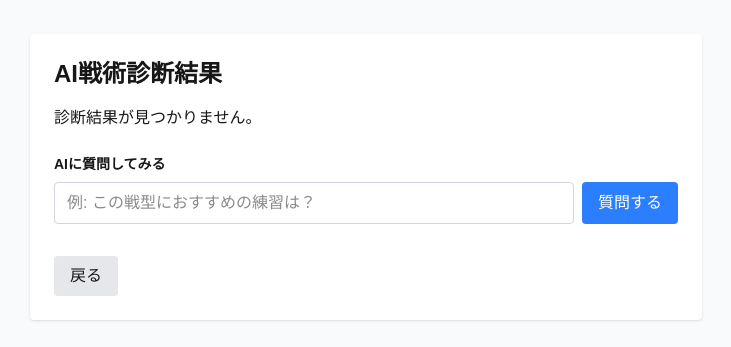
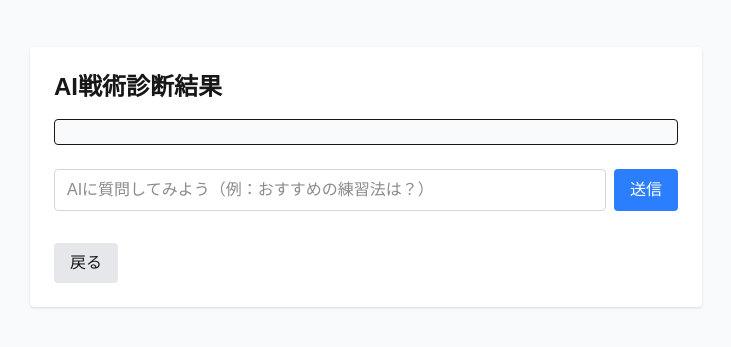
Before and after one commit to kassytt/tactics_tabletennis, a Next.js app: page /result in a window 1280 px wide. Shown: the part 223-570 px from the top of the page, without its empty margins (274-1005 px from the left). Built offline with nearby package versions, Linux system fonts and the light colour scheme.

Commit message:
追加質問をチャット形式にする

```diff
--- a/app/result/page.tsx
+++ b/app/result/page.tsx
@@ -3,19 +3,31 @@
 import { useEffect, useState } from "react";
 import { useRouter } from "next/navigation";
 
+type ChatEntry = {
+  role: "user" | "assistant";
+  content: string;
+};
+
 export default function ResultPage() {
   const router = useRouter();
   const [response, setResponse] = useState<string | null>(null);
-  const [followup, setFollowup] = useState<string>(""); // AIの追応答
-  const [question, setQuestion] = useState<string>(""); // 入力中の質問
+  const [question, setQuestion] = useState<string>("");
   const [loading, setLoading] = useState<boolean>(true);
   const [subLoading, setSubLoading] = useState<boolean>(false);
+  const [chatHistory, setChatHistory] = useState<ChatEntry[]>([]);
 
   // 初期ロード：SessionStorage から結果取得
   useEffect(() => {
     const saved = sessionStorage.getItem("tacticsResult");
     if (saved) {
       setResponse(saved);
+      // 初期診断結果をチャット履歴の最初に追加
+      setChatHistory([
+        {
+          role: "assistant",
+          content: saved,
+        },
+      ]);
     } else {
       setResponse("診断結果が見つかりません。");
     }
@@ -27,10 +39,14 @@ export default function ResultPage() {
     if (!question.trim()) return;
     if (!response) return;
 
+    const userQuestion = question.trim();
+    setQuestion("");
     setSubLoading(true);
-    setFollowup("");
 
-    const prompt = `${response}\n\n追加の質問: ${question}`;
+    // ユーザーの質問を履歴に追加
+    setChatHistory((prev) => [...prev, { role: "user", content: userQuestion }]);
+
+    const prompt = `${response}\n\n追加の質問: ${userQuestion}`;
 
     try {
       const res = await fetch("/api/tactics", {
@@ -40,12 +56,17 @@ export default function ResultPage() {
       });
 
       const data = await res.json();
-      setFollowup(data.text || "AIの応答を取得できませんでした。");
+      const answer = data.text || "AIの応答を取得できませんでした。";
+
+      // AIの応答を履歴に追加
+      setChatHistory((prev) => [...prev, { role: "assistant", content: answer }]);
     } catch {
-      setFollowup("AIの応答を取得できませんでした。");
+      setChatHistory((prev) => [
+        ...prev,
+        { role: "assistant", content: "AIの応答を取得できませんでした。" },
+      ]);
     } finally {
       setSubLoading(false);
-      setQuestion("");
     }
   };
 
@@ -62,20 +83,32 @@ export default function ResultPage() {
       <div className="bg-white p-6 rounded shadow w-full max-w-2xl">
         <h1 className="text-2xl font-bold mb-4">AI戦術診断結果</h1>
 
-        {/* 診断結果表示 */}
-        <p className="whitespace-pre-wrap mb-6">{response}</p>
+        {/* チャット履歴 */}
+        <div className="space-y-4 mb-6 max-h-[60vh] overflow-y-auto border p-3 rounded bg-gray-50">
+          {chatHistory.map((entry, index) => (
+            <div
+              key={index}
+              className={`p-3 rounded-lg ${
+                entry.role === "user"
+                  ? "bg-blue-100 text-right"
+                  : "bg-white border text-left"
+              }`}
+            >
+              <p className="whitespace-pre-wrap">{entry.content}</p>
+            </div>
+          ))}
+          {subLoading && (
+            <p className="text-gray-500 text-sm italic">AIが考え中です…</p>
+          )}
+        </div>
 
         {/* 質問フォーム */}
-        <div className="mt-4">
-          <label className="block text-sm font-semibold mb-2">
-            AIに質問してみる
-          </label>
         <div className="flex gap-2">
           <input
             type="text"
             value={question}
             onChange={(e) => setQuestion(e.target.value)}
-              placeholder="例: この戦型におすすめの練習は？"
+            placeholder="AIに質問してみよう（例：おすすめの練習法は？）"
             className="flex-1 border border-gray-300 rounded px-3 py-2 focus:outline-none focus:ring-2 focus:ring-blue-400"
           />
           <button
@@ -83,19 +116,9 @@ export default function ResultPage() {
             disabled={subLoading}
             className="bg-blue-500 text-white px-4 py-2 rounded hover:bg-blue-600 transition disabled:opacity-50"
           >
-              質問する
+            送信
           </button>
         </div>
-        </div>
-
-        {/* AI応答 */}
-        {subLoading && <p className="mt-4 text-gray-500">AIが考え中です…</p>}
-
-        {followup && (
-          <div className="mt-6 p-4 border rounded bg-gray-50 whitespace-pre-wrap">
-            {followup}
-          </div>
-        )}
 
         {/* 戻る */}
         <button
```
Lines whose indentation alone changed are shown as unchanged.
